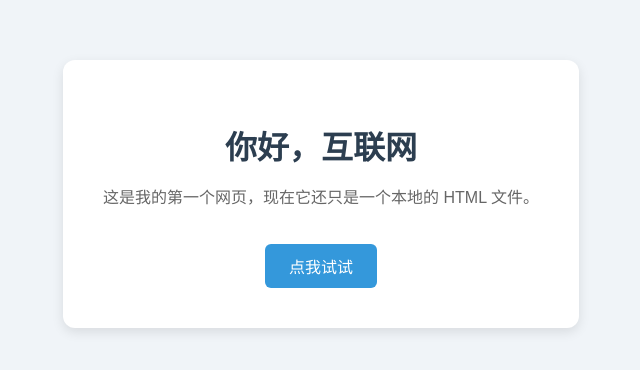
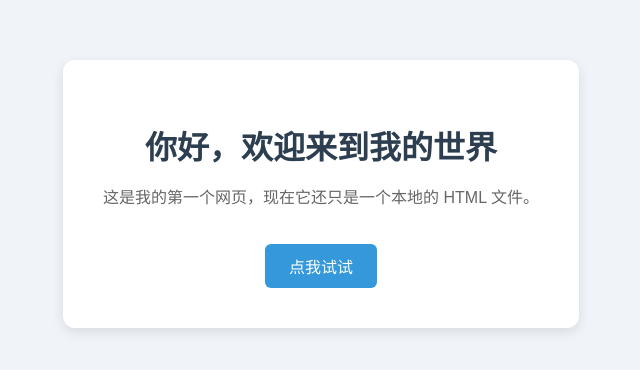
Before and after one commit to justin7n29/zero-to-tech, a plain HTML site: page hello/index1.html in a window 1280 px wide. Shown: the part 206-576 px from the top of the page, without its empty margins (319-959 px from the left). Drawn offline with Linux system fonts and the light colour scheme.

Commit message:
修改了文案

```diff
--- a/hello/index1.html
+++ b/hello/index1.html
@@ -7,7 +7,7 @@
   </head>
   <body>
     <div class="card">
-      <h1>你好，互联网</h1>
+      <h1>你好，欢迎来到我的世界</h1>
       <p id="msg">这是我的第一个网页，现在它还只是一个本地的 HTML 文件。</p>
       <button onclick="changeText()">点我试试</button>
     </div>
```
